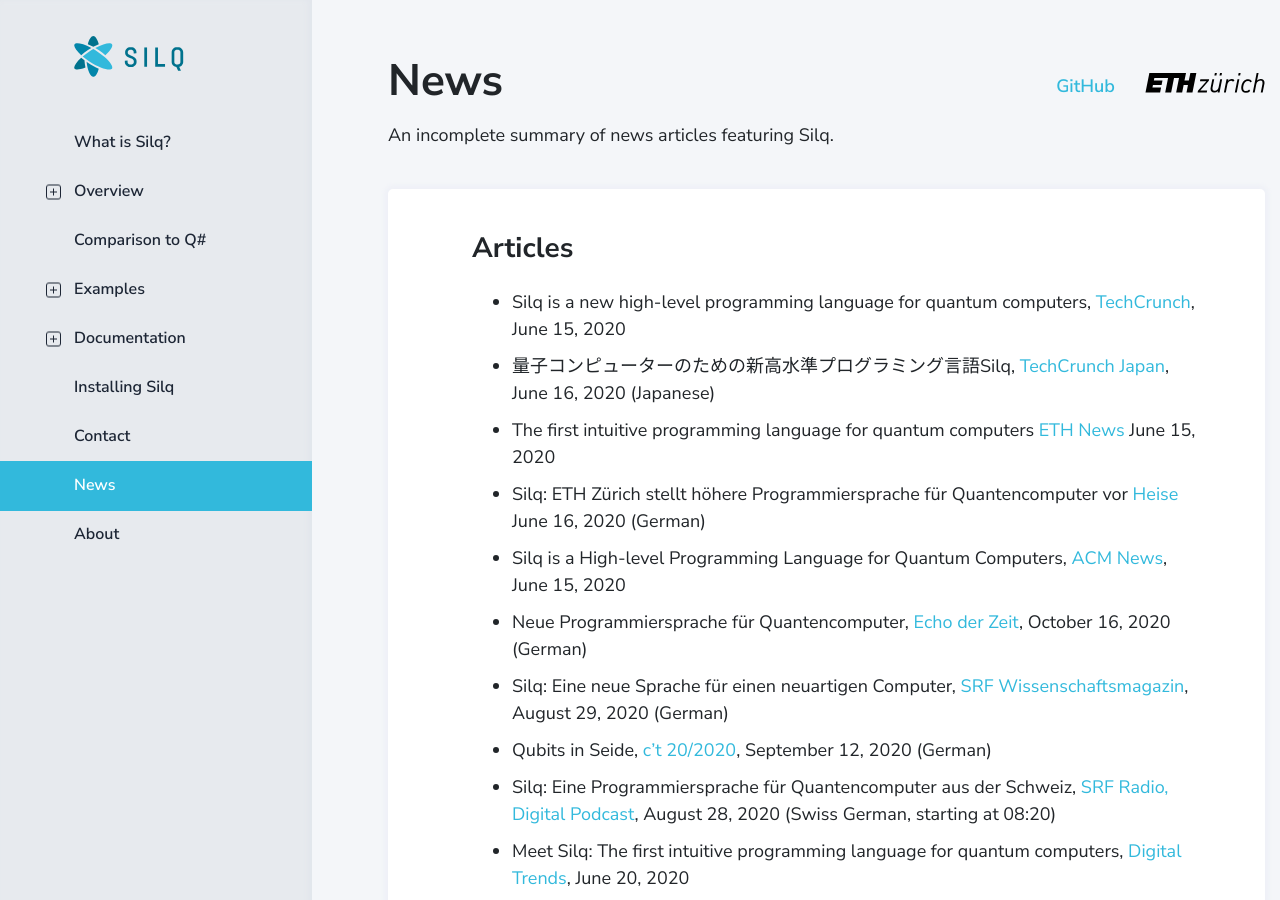
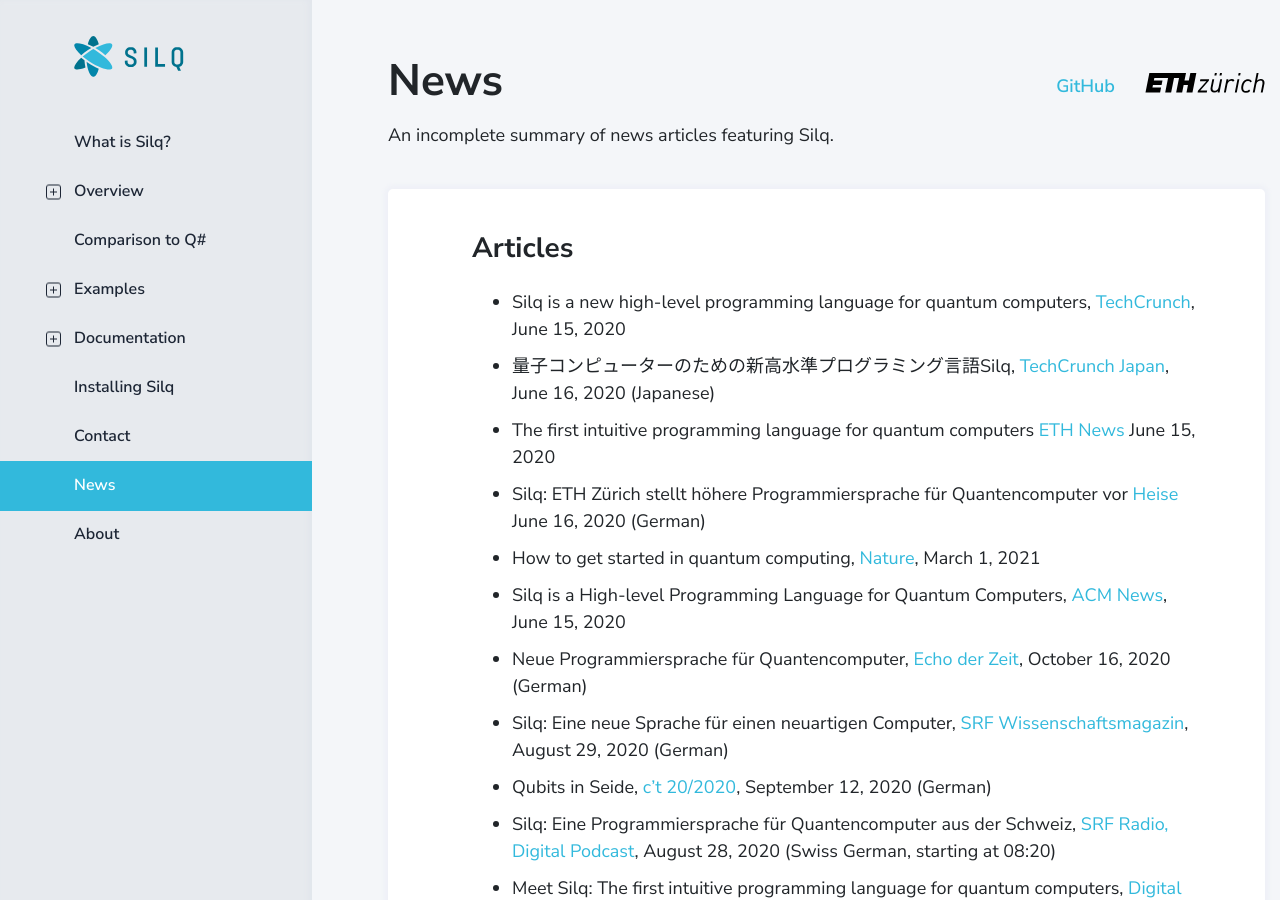
Before and after one commit to eth-sri/silq-webpage, a Jekyll site: the page built from docs/news.md, in a window 1280 px wide and 900 px high. Built offline with Jekyll 4.4.1, drawn with Linux system fonts in a browser that asks for light colours.

Commit message:
added nature link

```diff
--- a/docs/news.md
+++ b/docs/news.md
@@ -19,6 +19,8 @@
 - Silq: ETH Zürich stellt höhere Programmiersprache für Quantencomputer vor
   [Heise](https://www.heise.de/news/Silq-ETH-Zuerich-stellt-hoehere-Programmiersprache-fuer-Quantencomputer-vor-4784683.html)
   June 16, 2020 (German)
+- How to get started in quantum computing,
+  [Nature](https://www.nature.com/articles/d41586-021-00533-x), March 1, 2021
 - Silq is a High-level Programming Language for Quantum Computers, [ACM
   News](https://cacm.acm.org/news/245606-silq-is-a-high-level-programming-language-for-quantum-computers/fulltext),
   June 15, 2020
```
